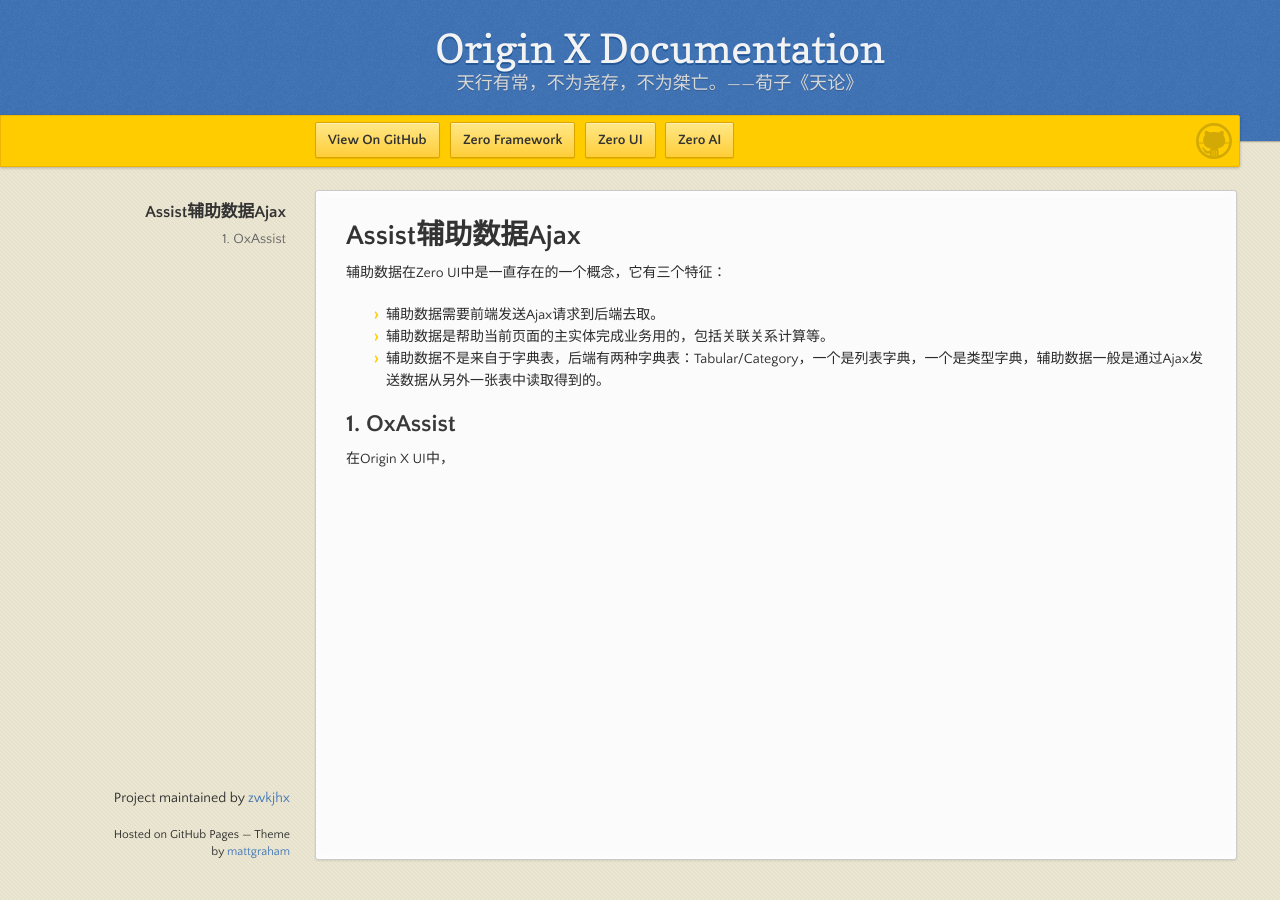
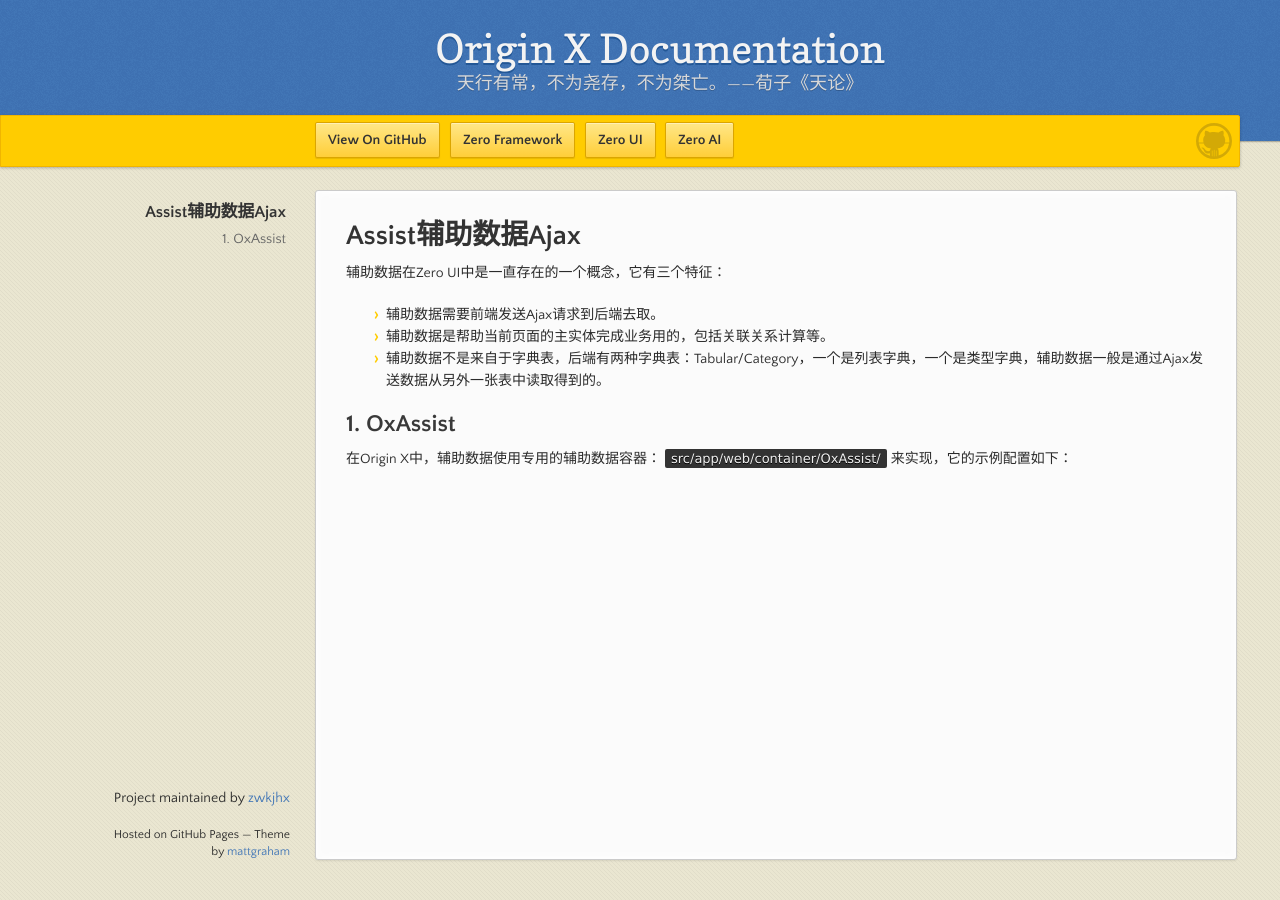
Before and after one commit to zwkjhx/ox-doc, a Jekyll site: the page built from specification/3-origin-xgui-fan/spo-009-assistfu-zhu-shu-ju-ajax.md, in a window 1280 px wide. Built offline with Jekyll 4.4.1, drawn with Linux system fonts in a browser that asks for light colours; our own code applies the rules of GitHub Pages for plain Markdown files.

Commit message:
Updates specification/3-origin-xgui-fan/spo-009-assistfu-zhu-shu-ju-ajax.md
Auto commit by GitBook Editor

```diff
--- a/specification/3-origin-xgui-fan/spo-009-assistfu-zhu-shu-ju-ajax.md
+++ b/specification/3-origin-xgui-fan/spo-009-assistfu-zhu-shu-ju-ajax.md
@@ -8,4 +8,4 @@
 
 ## 1. OxAssist
 
-在Origin X UI中，
+在Origin X中，辅助数据使用专用的辅助数据容器：`src/app/web/container/OxAssist/`来实现，它的示例配置如下：
```
